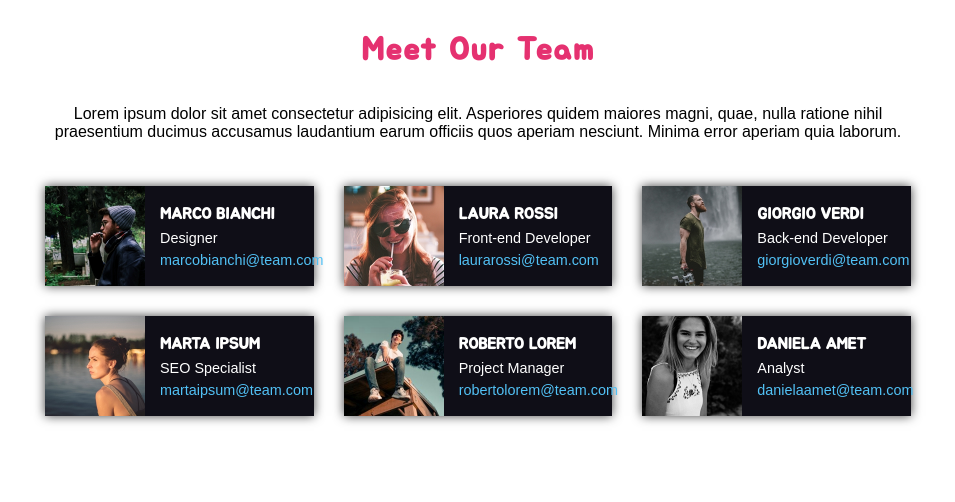
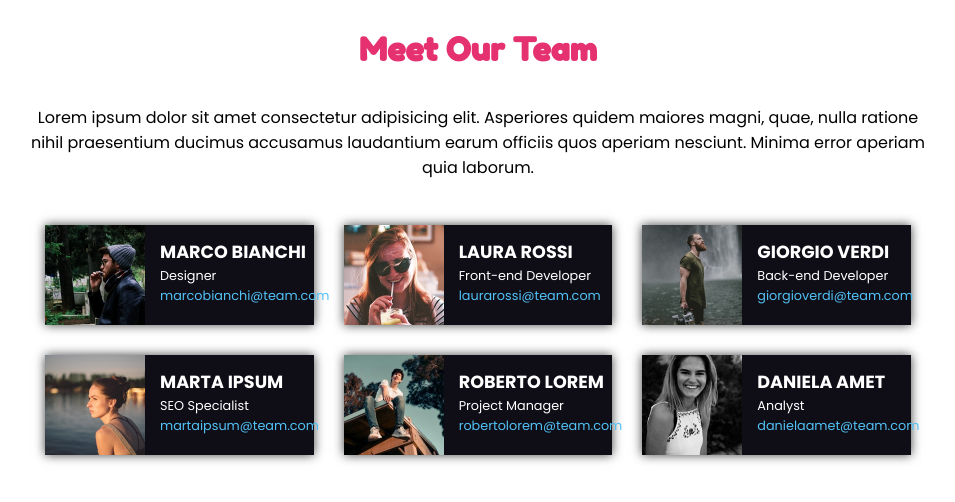
Before and after one commit to Broadcodes/html-css-float-cards, a plain HTML site: page index.html in a window 1280 px wide. Shown: the whole page, without its empty margins (162-1117 px from the left). Drawn offline with Linux system fonts and the light colour scheme.

Commit message:
Modifica font e spaziatura caratteri

```diff
--- a/css/style.css
+++ b/css/style.css
@@ -24,8 +24,7 @@ h1 {
   text-align: center;
   vertical-align: middle;
   line-height: 100px;
-  font-family: 'Jua', sans-serif;
-  letter-spacing: 0.1rem;
+  font-family: 'Fredoka One', cursive;
   color: #e53170;
 }
 
@@ -38,6 +37,7 @@ h1 {
 .areaPrincipale p {
   padding: 10px 0px 30px;
   text-align: center;
+  font-family: 'Poppins', sans-serif;
 }
 
 .areaTeam {
@@ -67,18 +67,19 @@ h1 {
 
 .floatLeft h3,
 .floatLeft p {
-  padding: 3px;
+  padding: 1px;
   padding-left: 115px;
   color: #fff;
   text-align: left;
 }
 
 .floatLeft h3 {
-  font-family: 'Jua', sans-serif;
-  padding-top: 18px;
-  font-size: 1rem;
+  font-family: 'Poppins', sans-serif;
+  padding-top: 14px;
+  font-size: 1.1rem;
 }
 
 .floatLeft p {
-  font-size: 0.9rem;
+  font-size: 0.8rem;
+  font-family: 'Poppins', sans-serif;
 }
--- a/index.html
+++ b/index.html
@@ -7,8 +7,11 @@
     <meta name="viewport" content="width=device-width, initial-scale=1.0">
     <link rel="preconnect" href="https://fonts.googleapis.com">
     <link rel="preconnect" href="https://fonts.gstatic.com" crossorigin>
-    <link href="https://fonts.googleapis.com/css2?family=Jua&display=swap" rel="stylesheet">
+    <link href="https://fonts.googleapis.com/css2?family=Fredoka+One&display=swap" rel="stylesheet">
     <link rel="stylesheet" href="css/style.css">
+    <link rel="preconnect" href="https://fonts.googleapis.com">
+    <link rel="preconnect" href="https://fonts.gstatic.com" crossorigin>
+    <link href="https://fonts.googleapis.com/css2?family=Poppins:wght@400;500;700&display=swap" rel="stylesheet">
     <title>Floating Cards</title>
 </head>
 
```
